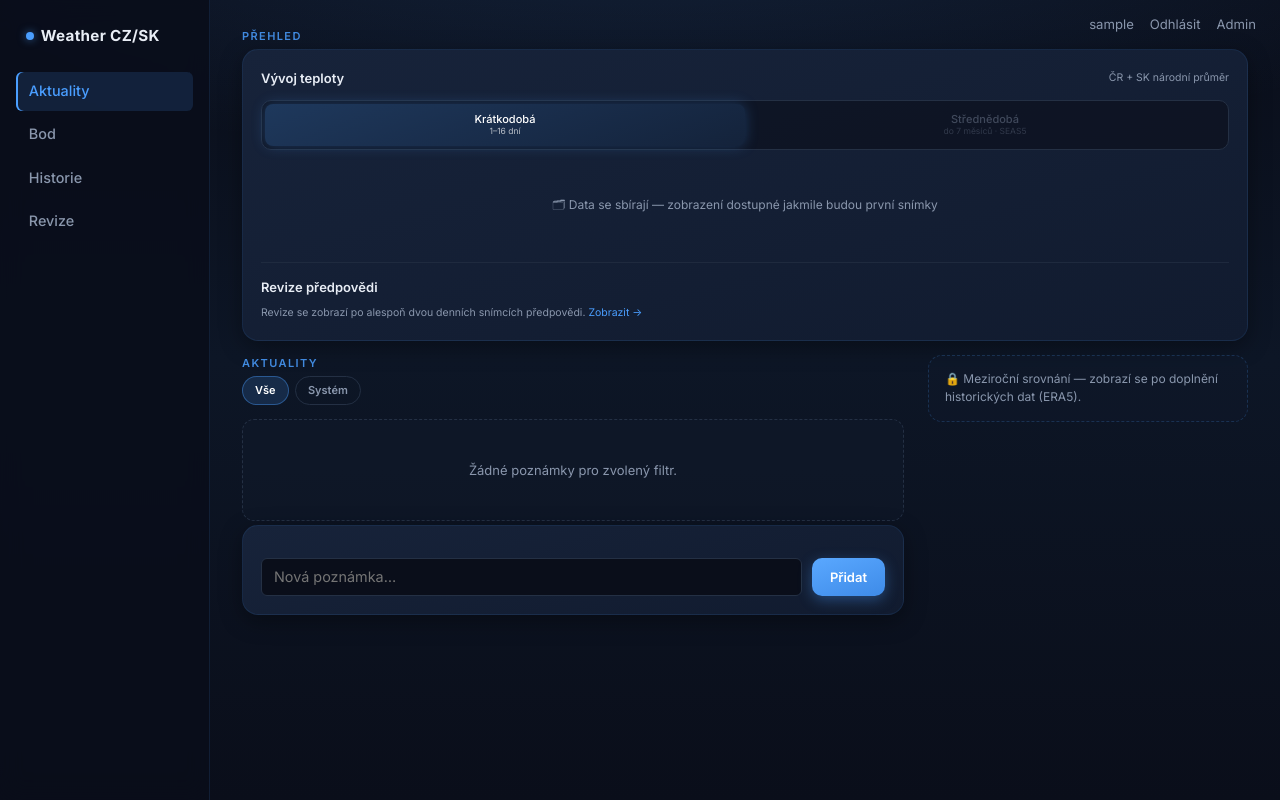
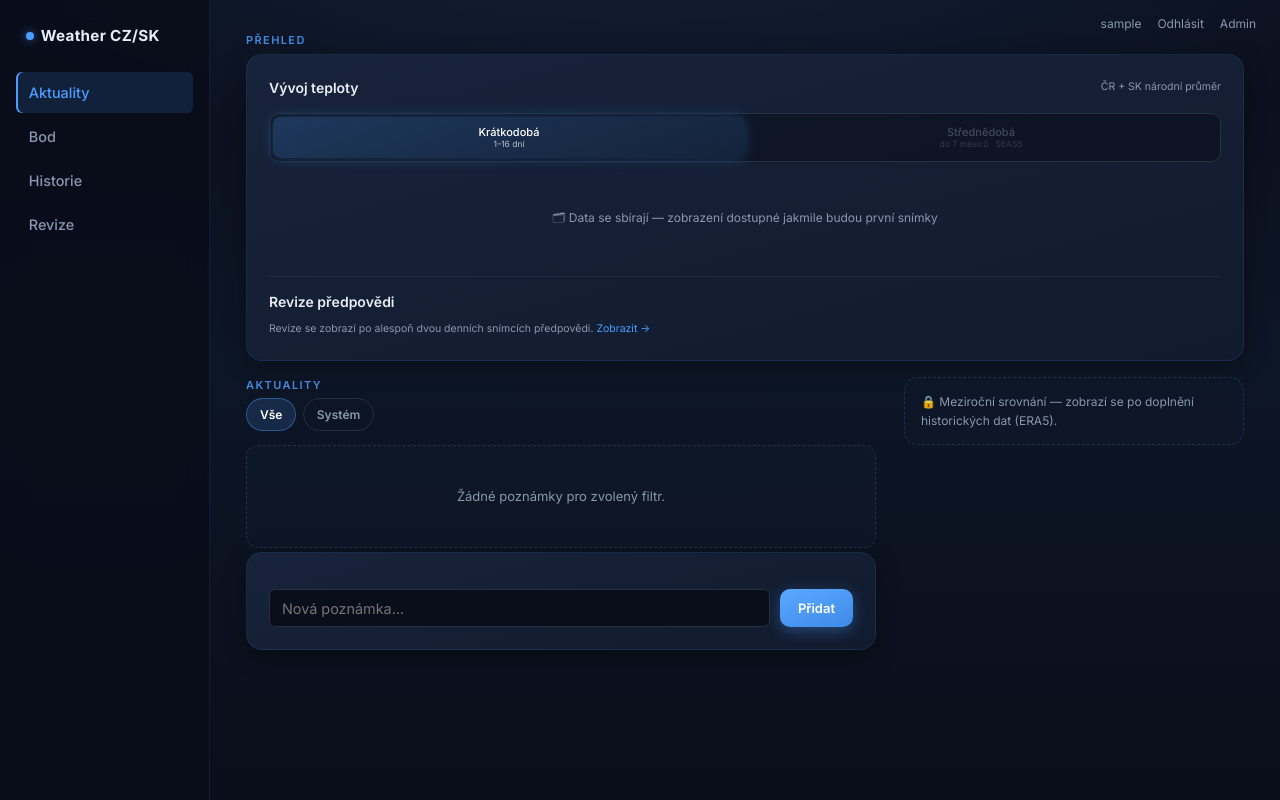
Before and after one commit to noxvex/weather-dashboard, a Django app: page /aktuality/ in a window 1280 px wide. Run offline with Django 5.2, Linux system fonts and the light colour scheme; the visitor is signed in with stand-in values (Sample User, id 1); data comes from the database, SQL or seed files in the repository; data that the repository does not hold is empty; some libraries are stand-ins or nearby versions.

Commit message:
Redesign step 4: global sizing pass
Root font-size 14.5->16px and new spacing variables (--card-pad 22px,
--grid-gap, --content-pad) scale layout app-wide; bumped the high-traffic
px font sizes (card-title, note-body, delta-row, fc-row, chips, page-sub,
rev-table) that rem scaling can't reach. The three keep-list elements are
pinned in px so they do NOT scale: headline temp-big (28px), Bod hero-num
(58px), account corner (12px).

Co-Authored-By: Claude Opus 4.8 <noreply@anthropic.com>

```diff
--- a/static/css/main.css
+++ b/static/css/main.css
@@ -11,6 +11,11 @@
     --radius:  6px;
     --nav-h:   52px;
     --sidebar-w: 210px;
+
+    /* Sizing pass — bump these to scale spacing app-wide (see body font-size) */
+    --card-pad:    22px;
+    --grid-gap:    1.75rem;
+    --content-pad: 2.25rem;
 }
 
 /* ── Reset & base ─────────────────────────────────────── */
@@ -23,8 +28,11 @@ body {
     background-attachment: fixed;
     color: var(--text);
     font-family: 'Inter', system-ui, -apple-system, sans-serif;
-    font-size: 14.5px;
-    line-height: 1.55;
+    /* Root size bumped 14.5 -> 16px; all rem-based sizing scales with it.
+       The three "keep exactly" elements (headline temp-big, Bod hero-num,
+       account corner) are pinned in px below so they do NOT scale. */
+    font-size: 16px;
+    line-height: 1.6;
     min-height: 100vh;
 }
 
@@ -105,8 +113,9 @@ a:hover { text-decoration: underline; }
     display: flex;
     align-items: center;
     gap: 1rem;
-    padding: 0.9rem 1.5rem;
-    font-size: 0.82rem;
+    padding: 14px 24px;
+    /* Pinned in px (keep-list): must NOT scale with the root font-size bump */
+    font-size: 12px;
     color: var(--muted);
 }
 
@@ -117,7 +126,7 @@ a:hover { text-decoration: underline; }
 .app-main {
     margin-left: var(--sidebar-w);
     max-width: 1180px;
-    padding: 1.75rem 2rem 4rem;
+    padding: 2rem var(--content-pad) 4rem;
 }
 
 @media (max-width: 720px) {
@@ -148,7 +157,7 @@ a:hover { text-decoration: underline; }
 }
 
 .page-sub {
-    font-size: 12px;
+    font-size: 13px;
     color: var(--muted);
     margin-bottom: 18px;
 }
@@ -212,8 +221,8 @@ a:hover { text-decoration: underline; }
     background: linear-gradient(165deg, #17233A 0%, #111B2F 100%);
     border: 1px solid rgba(74,158,255,.10);
     border-radius: 16px;
-    padding: 18px;
-    margin-bottom: 14px;
+    padding: var(--card-pad);
+    margin-bottom: 16px;
     box-shadow: 0 6px 22px rgba(0,0,0,.35);
     transition: transform .18s ease, border-color .18s ease;
 }
@@ -221,9 +230,9 @@ a:hover { text-decoration: underline; }
 .card:hover { transform: translateY(-1px); border-color: rgba(74,158,255,.24); }
 
 .card-title {
-    font-size: 13px;
+    font-size: 14px;
     font-weight: 600;
-    margin-bottom: 12px;
+    margin-bottom: 14px;
     display: flex;
     justify-content: space-between;
     align-items: center;
@@ -311,9 +320,9 @@ a:hover { text-decoration: underline; }
     display: flex;
     justify-content: space-between;
     align-items: center;
-    padding: 9px 0;
+    padding: 10px 0;
     border-bottom: 1px solid rgba(36,48,68,.7);
-    font-size: 13px;
+    font-size: 14px;
 }
 
 .delta-row:last-child { border-bottom: none; }
@@ -359,9 +368,9 @@ a:hover { text-decoration: underline; }
 
 /* filter chips — rounded pill links */
 .chip {
-    font-size: 11px;
+    font-size: 12px;
     font-weight: 600;
-    padding: 5px 12px;
+    padding: 6px 13px;
     border-radius: 20px;
     border: 1px solid var(--border);
     color: var(--muted);
@@ -427,7 +436,7 @@ a:hover { text-decoration: underline; }
 .badge-outlook { background: rgba(45,212,191,.12); color: var(--teal); }
 .badge-pinned  { background: rgba(74,158,255,.14); color: var(--accent); }
 
-.note-body { font-size: 13px; line-height: 1.7; color: var(--text); white-space: pre-wrap; }
+.note-body { font-size: 14px; line-height: 1.7; color: var(--text); white-space: pre-wrap; }
 
 .note-actions {
     display: flex;
@@ -511,12 +520,12 @@ a:hover { text-decoration: underline; }
     gap: 12px;
     padding: 11px 0;
     border-bottom: 1px solid rgba(36,48,68,.7);
-    font-size: 13px;
+    font-size: 14px;
 }
 
 .fc-row:last-child { border-bottom: none; }
 
-.fc-day   { width: 80px; color: var(--muted); font-size: 12px; }
+.fc-day   { width: 80px; color: var(--muted); font-size: 13px; }
 .fc-icon  { width: 26px; text-align: center; }
 
 /* Point-list variant of fc-row (reused on the main page for all 22 points) */
@@ -542,7 +551,7 @@ a:hover { text-decoration: underline; }
     display: flex;
     align-items: center;
     gap: 8px;
-    font-size: 12.5px;
+    font-size: 13.5px;
 }
 
 .fc-track {
@@ -589,8 +598,8 @@ a:hover { text-decoration: underline; }
 /* ── Main dashboard two-column layout ────────────────── */
 .ak-grid {
     display: grid;
-    grid-template-columns: 1fr 320px;
-    gap: 1.5rem;
+    grid-template-columns: 1fr 340px;
+    gap: var(--grid-gap);
     align-items: start;
 }
 
@@ -660,7 +669,8 @@ a:hover { text-decoration: underline; }
 }
 
 .temp-big {
-    font-size: 1.9rem;
+    /* Pinned in px (keep-list): must NOT scale with the root font-size bump */
+    font-size: 28px;
     font-weight: 200;
     color: var(--text);
     line-height: 1;
@@ -763,8 +773,8 @@ a:hover { text-decoration: underline; }
 }
 
 .rev-table td {
-    padding: 8px 12px;
-    font-size: 12px;
+    padding: 9px 12px;
+    font-size: 13px;
     border-bottom: 1px solid rgba(36,48,68,.5);
     color: var(--text);
 }
```
